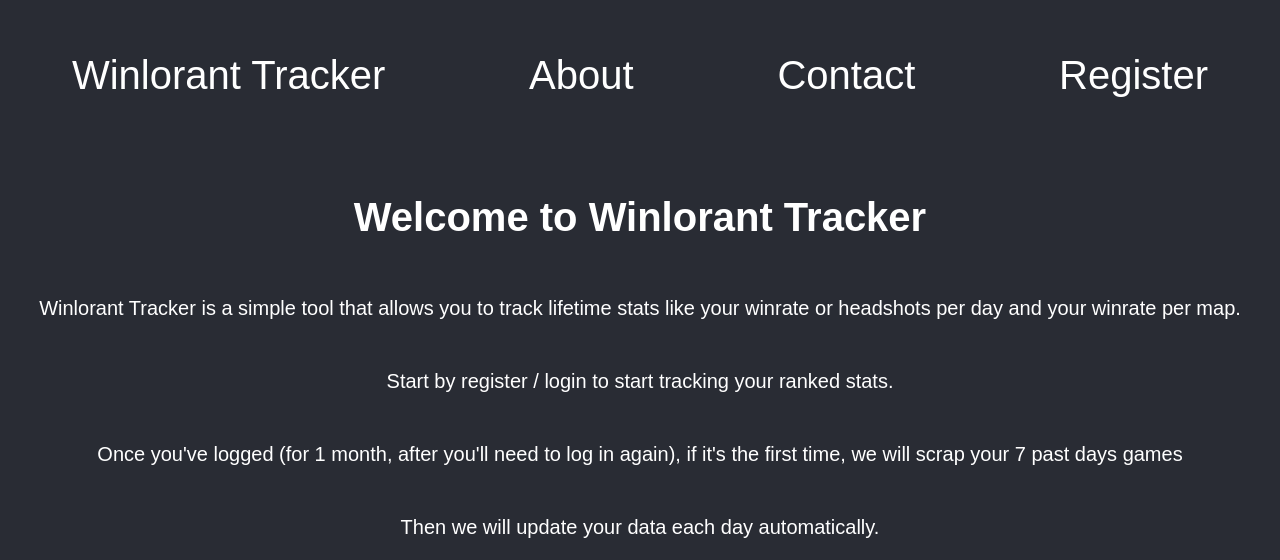
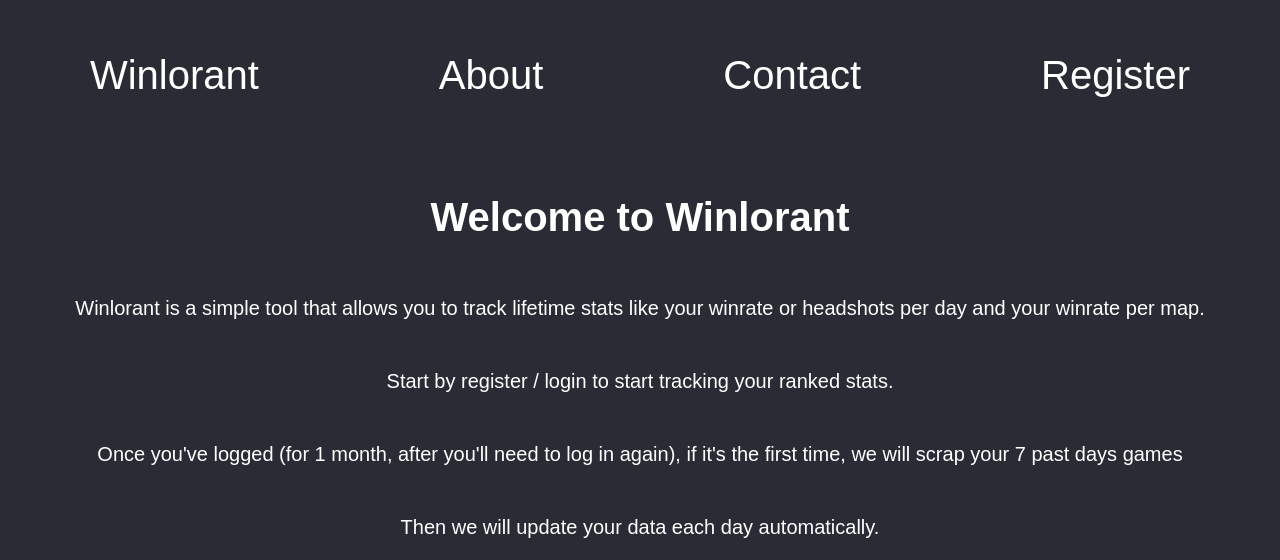
Before and after one commit to Pietot/Winlorant, a PHP site: page / in a window 1280 px wide. Shown: the top 560 px of the page. Run offline with PHP 8.4, Linux system fonts and the light colour scheme; data that the repository does not hold is empty; some web fonts are replaced.

Commit message:
Removed "Tracker" from "Winlorant Tracker

```diff
--- a/public/about.php
+++ b/public/about.php
@@ -26,7 +26,7 @@ if ($userdata) {
 <body>
     <header class="header">
         <div class="header-links">
-            <a class="home" href="index.php">Winlorant Tracker</a>
+            <a class="home" href="index.php">Winlorant</a>
         </div>
         <div class="header-links">
             <a class="about" href="about.php">About</a>
@@ -51,7 +51,7 @@ if ($userdata) {
     </header>
     <div class="text-container">
         <h2>About the project</h2>
-        <p>Winlorant Tracker is a web application that allows you to track your winrate in Valorant. It uses the <a href="https://github.com/Henrik-3/unofficial-valorant-api" target="_blank">unofficial Henrik-3 API</a> to get your match history and calculate your winrate.</p>
+        <p>Winlorant is a web application that allows you to track your winrate in Valorant. It uses the <a href="https://github.com/Henrik-3/unofficial-valorant-api" target="_blank">unofficial Henrik-3 API</a> to get your match history and calculate your winrate.</p>
         <h2>How to use</h2>
         <p>First, you need to register with your Valorant username and tag. The application will then fetch your match history from the past 7 days and process the data to show it into beautiful chart.</p>
         <h2>How it works</h2>
--- a/public/contact.php
+++ b/public/contact.php
@@ -26,7 +26,7 @@ if ($userdata) {
 <body>
     <header class="header">
         <div class="header-links">
-            <a class="home" href="index.php">Winlorant Tracker</a>
+            <a class="home" href="index.php">Winlorant</a>
         </div>
         <div class="header-links">
             <a class="about" href="about.php">About</a>
--- a/public/index.php
+++ b/public/index.php
@@ -18,14 +18,14 @@ if ($userdata) {
 <head>
     <meta charset="UTF-8" />
     <meta name="viewport" content="width=device-width, initial-scale=1.0" />
-    <title>Winlorant Tracker</title>
+    <title>Winlorant</title>
     <link rel="stylesheet" type="text/css" href="css/index.css" />
 </head>
 
 <body>
     <header class="header">
         <div class="header-links">
-            <a class="home" href="index.php">Winlorant Tracker</a>
+            <a class="home" href="index.php">Winlorant</a>
         </div>
         <div class="header-links">
             <a class="about" href="about.php">About</a>
@@ -86,8 +86,8 @@ if ($userdata) {
         echo '<script src="js/scroll.js"></script>';
     } else {
         echo '<div class="text-container">';
-        echo '<h1>Welcome to Winlorant Tracker</h1>';
-        echo '<p>Winlorant Tracker is a simple tool that allows you to track lifetime stats like your winrate or headshots per day and your winrate per map.</p>';
+        echo '<h1>Welcome to Winlorant</h1>';
+        echo '<p>Winlorant is a simple tool that allows you to track lifetime stats like your winrate or headshots per day and your winrate per map.</p>';
         echo '<p>Start by register / login to start tracking your ranked stats.</p>';
         echo "<p>Once you've logged (for 1 month, after you'll need to log in again), if it's the first time, we will scrap your 7 past days games</p>";
         echo "<p>Then we will update your data each day automatically.</p>";
--- a/public/register.php
+++ b/public/register.php
@@ -15,7 +15,7 @@ if (isset($_SESSION['username']) && isset($_SESSION['tag'])) {
 <head>
     <meta charset="UTF-8">
     <meta name="viewport" content="width=device-width, initial-scale=1.0">
-    <title>Register - Winlorant Tracker</title>
+    <title>Register - Winlorant</title>
     <link rel="stylesheet" type="text/css" href="css/register.css">
 </head>
 
```
Lines whose indentation alone changed are shown as unchanged.
